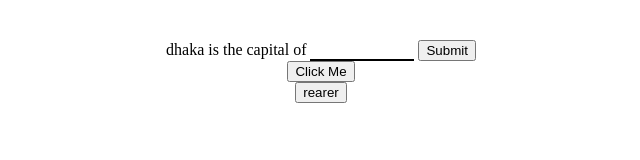
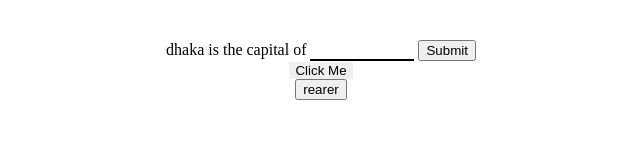
Before and after one commit to shahariar270/designSystem, a React (Vite) app: page / in a window 1280 px wide. Shown: the top 160 px of the page, without its empty margins (319-959 px from the left). Built offline with nearby package versions, Linux system fonts and the light colour scheme.

Commit message:
improve button compo

```diff
--- a/src/components/Buttons/index.jsx
+++ b/src/components/Buttons/index.jsx
@@ -2,18 +2,17 @@ import React from 'react'
 import './styles.scss'
 
 const Button = ({
-label,
-type,
-style,
-border,
-onClickHandle,
+  label = 'click me',
+  type = 'button',
+  style = {},
+  border = 'none',
+  onclick = () => { }
 }) => {
-    console.log(type);
   return (
     <div>
-        <button className={`button-${style} button-border-${border}`} onClick={onClickHandle}>
+      <button type={type} className={`button-${style} button-border-${border}`} onClick={onclick}>
         {label}
-        </button>
+      </button>
     </div>
   )
 }
```
